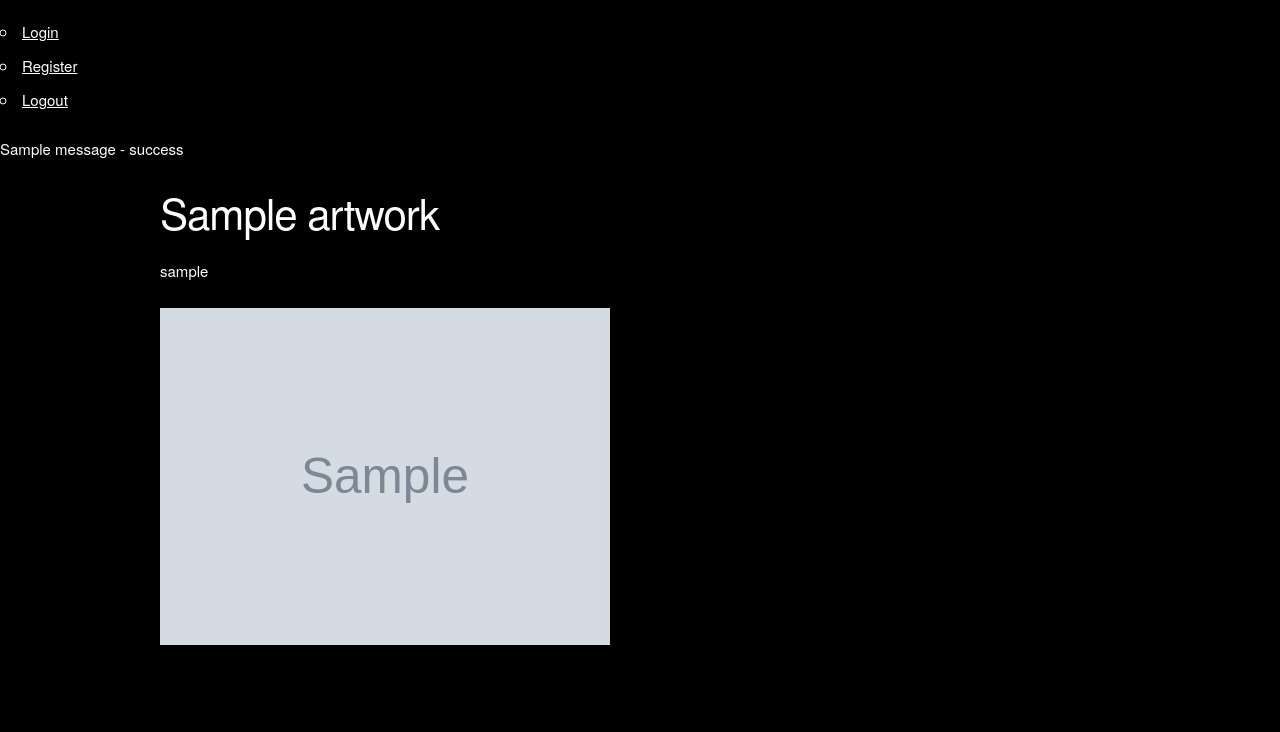
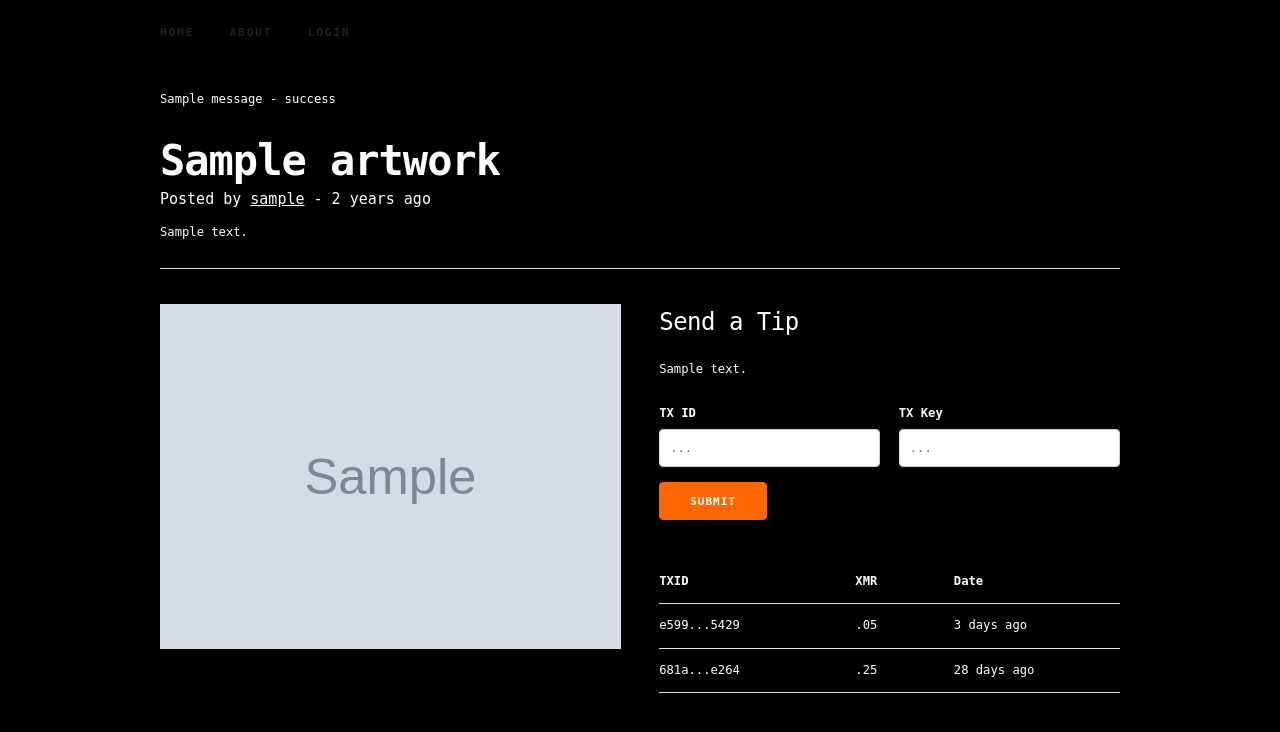
Before and after one commit to lalanza808/nerochan, a Flask app: template nerochan/templates/artwork/show.html in a window 1280 px wide. Shown: the top 732 px of the page. Run offline with Flask 2, Linux system fonts and the light colour scheme; the template is opened without the code that fills it: most values are stand-ins (such as "Sample title", 1, 10 or a date in 2020); grey boxes marked "Sample" are stand-in pictures; one stand-in notice (Sample message) is shown.

Commit message:
revamping frontend

```diff
--- a/nerochan/routes/artwork.py
+++ b/nerochan/routes/artwork.py
@@ -5,6 +5,10 @@ from nerochan.models import Artwork, User
 
 
 bp = Blueprint('artwork', 'artwork', url_prefix='/artwork')
+
+@bp.route('')
+def list():
+    return 'show all artwork'
 
 @bp.route('/<int:id>')
 def show(id):
--- a/nerochan/routes/main.py
+++ b/nerochan/routes/main.py
@@ -12,11 +12,11 @@ bp = Blueprint('main', 'main')
 def index():
     users = User.select().where(
         User.is_approved == True
-    ).order_by(User.register_date.desc())
+    ).order_by(User.register_date.desc()).limit(10)
     artwork = Artwork.select().where(
         Artwork.approved == True,
         Artwork.hidden == False
-    ).order_by(Artwork.upload_date.desc())
+    ).order_by(Artwork.upload_date.desc()).limit(10)
     feed = {
         'users': users,
         'artwork': artwork
--- a/nerochan/static/css/main.css
+++ b/nerochan/static/css/main.css
@@ -0,0 +1,122 @@
+body {
+    background-color: black;
+    color: white;
+    font-family: monospace;
+}
+
+a, a:visited {
+    color: white;
+}
+
+.artworkLink img {
+    border-radius: 2px;
+    margin: 1em;
+}
+
+.artworkLink {
+    text-decoration: none;
+}
+
+.artworkDescription {
+    margin-top: 1em;
+}
+
+hr {
+    margin-top: 0;
+}
+
+input[type="text"] {
+    color: black;
+}
+
+.walletAddress {
+    overflow-wrap: anywhere;
+    user-select: all;
+}
+
+.button-primary {
+    background-color: #ff6600 !important;
+    border: 1px solid #ff6600 !important;
+    transition: all .3s ease;
+}
+
+.button-primary:hover {
+    background-color: #4c4c4c !important;
+    color: white !important;
+    border: 1px solid #4c4c4c !important;
+    transition: all .3s ease;
+}
+
+.no-margin {
+    margin: 0;
+}
+
+.navbar + .docs-section {
+    border-top-width: 0;
+}
+
+.navbar {
+    margin-bottom: 2em;
+}
+
+.navbar, .navbar-spacer {
+    display: block;
+    width: 100%;
+    height: 6.5rem;
+    z-index: 99;
+}
+
+.navbar-spacer {
+    display: none;
+}
+
+.navbar > .container {
+    width: 100%;
+}
+
+.navbar-list {
+    list-style: none;
+    margin-bottom: 0;
+}
+
+.navbar-item {
+    position: relative;
+    float: left;
+    margin-bottom: 0;
+}
+
+.navbar-link {
+    text-transform: uppercase;
+    font-size: 11px;
+    font-weight: 600;
+    letter-spacing: .2rem;
+    margin-right: 35px;
+    text-decoration: none;
+    line-height: 6.5rem;
+    color: #222;
+    transition: all .2s ease;
+}
+
+.navbar-link:hover {
+    color: #ff6600;
+    transition: all .2s ease;
+}
+
+.navbar-link.active {
+    color: #33C3F0;
+}
+
+.has-docked-nav .navbar {
+    position: fixed;
+    top: 0;
+    left: 0;
+}
+
+.has-docked-nav .navbar-spacer {
+    display: block;
+}
+
+/* Re-overiding the width 100% declaration to match size of % based container */
+.has-docked-nav .navbar > .container {
+    width: 80%;
+}
--- a/nerochan/templates/artwork/show.html
+++ b/nerochan/templates/artwork/show.html
@@ -5,11 +5,57 @@
 {% set img = url_for('main.uploaded_file', filename=artwork.image) %}
 <div class="container">
     <div class="row">
-		<h2>{{ artwork.title }}</h2>
-		<p>{{ artwork.creator.handle }}</p>
-		<a href="{{ img }}">
-			<img src="{{ img }}" width="450px">
-		</a>
+		<h2 class="no-margin"><strong>{{ artwork.title }}</strong></h2>
+		<h6 class="no-margin">
+			Posted by <a href="{{ url_for('user.show', handle=artwork.creator.handle) }}">{{ artwork.creator.handle }}</a> - {{ artwork.upload_date | humanize }}
+		</h6>
+		<p class="artworkDescription">{{ artwork.description }}</p>
+	</div>
+	<hr>
+	<div class="row">
+		<div class="column one-half">
+			<a href="{{ img }}">
+				<img src="{{ img }}" width="100%">
+			</a>
+		</div>
+		<div class="column one-half">
+			<h5>Send a Tip</h5>
+			<p class="walletAddress">{{ artwork.creator.wallet_address }}</p>
+			<form method="get">
+				<div class="row">
+					<div class="six columns">
+						<label for="txID">TX ID</label>
+						<input class="u-full-width" type="text" placeholder="..." id="txID" name="txID">
+					</div>
+					<div class="six columns">
+						<label for="txKey">TX Key</label>
+						<input class="u-full-width" type="text" placeholder="..." id="txKey" name="txKey">
+					</div>
+				</div>
+				<input class="button-primary" type="submit" value="Submit">
+			</form>
+			<table class="u-full-width">
+				<thead>
+				  <tr>
+					<th>TXID</th>
+					<th>XMR</th>
+					<th>Date</th>
+				  </tr>
+				</thead>
+				<tbody>
+				  <tr>
+					<td>e599...5429</td>
+					<td>.05</td>
+					<td>3 days ago</td>
+				  </tr>
+				  <tr>
+					<td>681a...e264</td>
+					<td>.25</td>
+					<td>28 days ago</td>
+				  </tr>
+				</tbody>
+			</table>
+		</div>
 	</div>
 </div>
 
--- a/nerochan/templates/includes/base.html
+++ b/nerochan/templates/includes/base.html
@@ -1,18 +1,9 @@
 <!DOCTYPE HTML>
 <html>
 	{% include 'includes/head.html' %}
-	<body style="background-color: black; color: white;">
-		{% include 'includes/header.html' %}
+	<body>
+		{% include 'includes/navbar.html' %}
 		{% block content %}{% endblock %}
 		{% include 'includes/debug.html' %}
-		<style>
-			body {
-				background-color: black;
-				color: white;
-			}
-			a, a:visited {
-				color: white;
-			}
-		</style>
 	</body>
 </html>
--- a/nerochan/templates/includes/header.html
+++ /dev/null
@@ -1,20 +0,0 @@
-<header id="header">
-  <h1 id="logo"><a href="/">{{ config.SITE_NAME }}</a></h1>
-  <nav id="nav">
-    <ul>
-      <li><a href="{{ url_for('auth.login') }}">Login</a></li>
-      <li><a href="{{ url_for('auth.register') }}">Register</a></li>
-      <li><a href="{{ url_for('auth.logout') }}">Logout</a></li>
-    </ul>
-  </nav>
-</header>
-
-{% with messages = get_flashed_messages(with_categories=true) %}
-  {% if messages %}
-  <p>
-    {% for category, message in messages %}
-      <p>{{ message }} - {{ category }}</p>
-    {% endfor %}
-  </p>
-  {% endif %}
-{% endwith %}
--- /dev/null
+++ b/nerochan/templates/includes/navbar.html
@@ -0,0 +1,25 @@
+<nav class="navbar">
+  <div class="container">
+    <ul class="navbar-list">
+      <li class="navbar-item"><a class="navbar-link" href="{{ url_for('main.index') }}">Home</a></li>
+      <li class="navbar-item"><a class="navbar-link" href="{{ url_for('main.about') }}">About</a></li>
+      {%- if current_user.is_authenticated %}
+      <li class="navbar-item"><a class="navbar-link" href="{{ url_for('auth.logout') }}">Logout</a></li>
+      {%- else %}
+      <li class="navbar-item"><a class="navbar-link" href="{{ url_for('auth.login') }}">Login</a></li>
+      {%- endif %}
+    </ul>
+  </div>
+</nav>
+
+<div class="container">
+{% with messages = get_flashed_messages(with_categories=true) %}
+  {% if messages %}
+  <p>
+    {% for category, message in messages %}
+      <p>{{ message }} - {{ category }}</p>
+    {% endfor %}
+  </p>
+  {% endif %}
+{% endwith %}
+</div>
--- /dev/null
+++ b/requirements-dev.txt
@@ -0,0 +1,3 @@
+flake8==6.0.0
+pyflakes==3.0.1
+lorem==0.1.1
--- a/requirements.txt
+++ b/requirements.txt
@@ -5,7 +5,6 @@ certifi==2022.9.24
 cffi==1.15.1
 charset-normalizer==2.1.1
 click==8.1.3
-flake8==6.0.0
 Flask==2.2.2
 Flask-Login==0.6.2
 Flask-Session==0.4.0
@@ -25,7 +24,6 @@ Pillow==9.3.0
 pycodestyle==2.10.0
 pycparser==2.21
 pycryptodomex==3.16.0
-pyflakes==3.0.1
 PyNaCl==1.5.0
 pyparsing==3.0.9
 PySocks==1.7.1
```
Also changed, not shown: nerochan/cli.py (+21 -3 lines), nerochan/models.py (+6 -3 lines), nerochan/templates/about.html (+13 -2 lines), nerochan/templates/auth/challenge.html (+11 -5 lines), nerochan/templates/auth/login.html (+8 -2 lines), nerochan/templates/auth/register.html (+8 -2 lines), nerochan/templates/includes/form.html (+6 -8 lines), nerochan/templates/index.html (+6 -5 lines), 1 other file.
